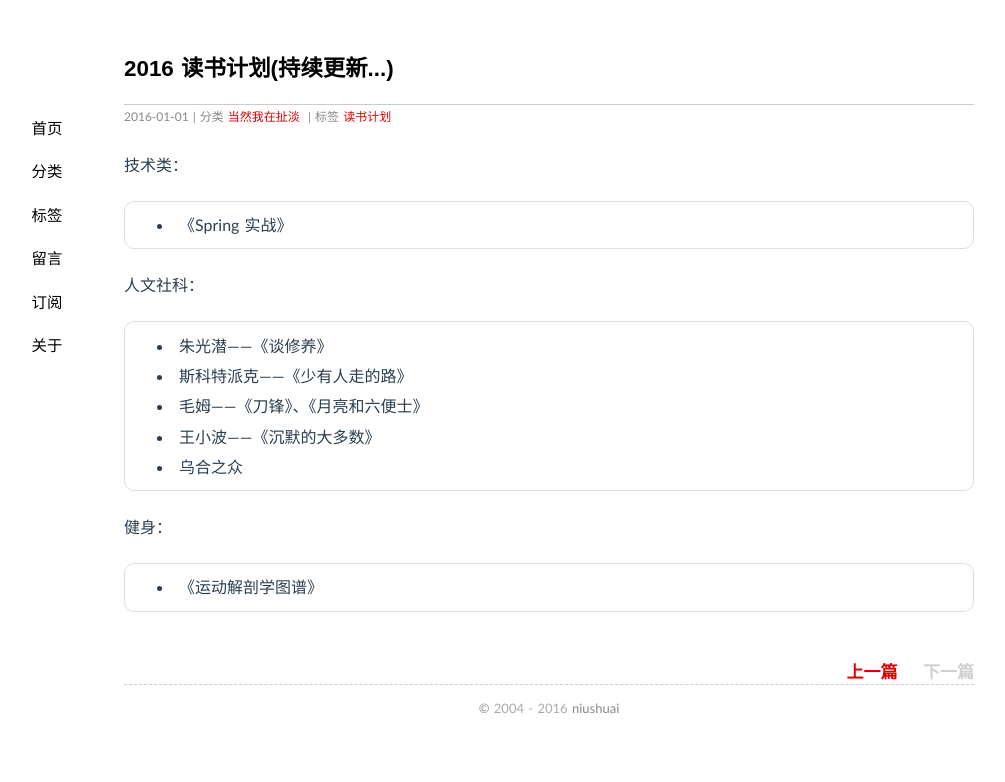
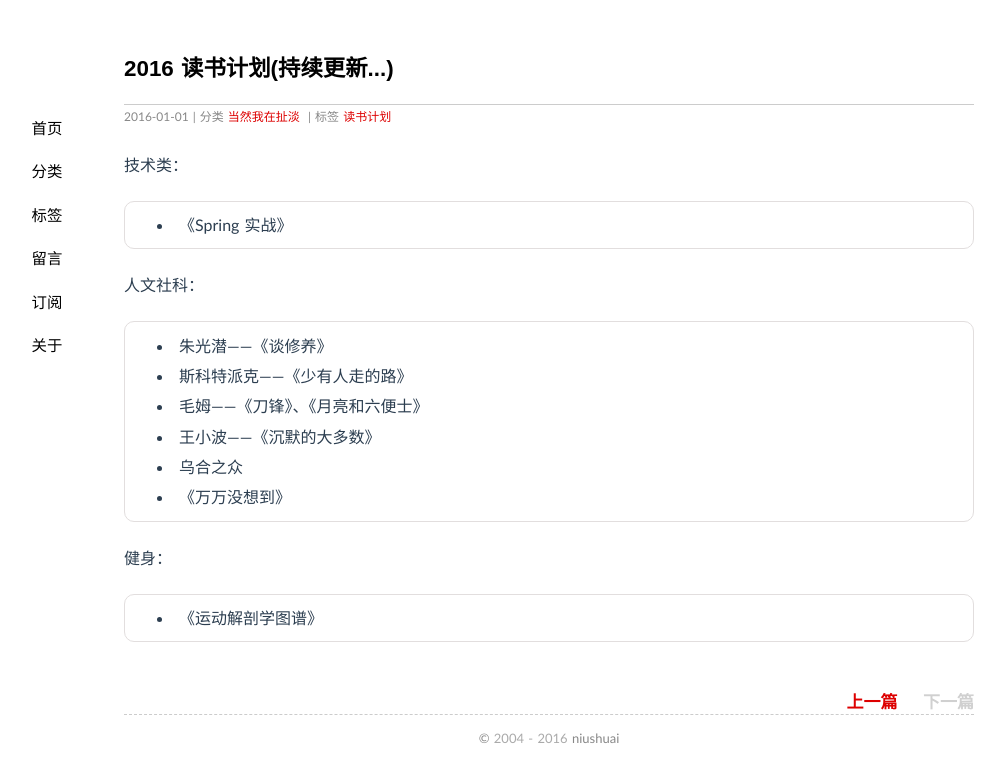
Before and after one commit to niushuai/blog, a Jekyll site: the page built from _posts/2016-01-01-book-list.md, in a window 1280 px wide. Shown: the top 782 px of the page, without its empty margins (91-1096 px from the left). Built offline with Jekyll 4.4.1, drawn with Linux system fonts in a browser that asks for light colours; Markdown is read by kramdown in place of the engine named in the settings; comment, search, counter and statistics services are not loaded.

Commit message:
增加一本书

```diff
--- a/_posts/2016-01-01-book-list.md
+++ b/_posts/2016-01-01-book-list.md
@@ -16,6 +16,7 @@ tags: 读书计划
 * 毛姆——《刀锋》、《月亮和六便士》
 * 王小波——《沉默的大多数》
 * 乌合之众
+* 《万万没想到》
 
 健身：
 
```
